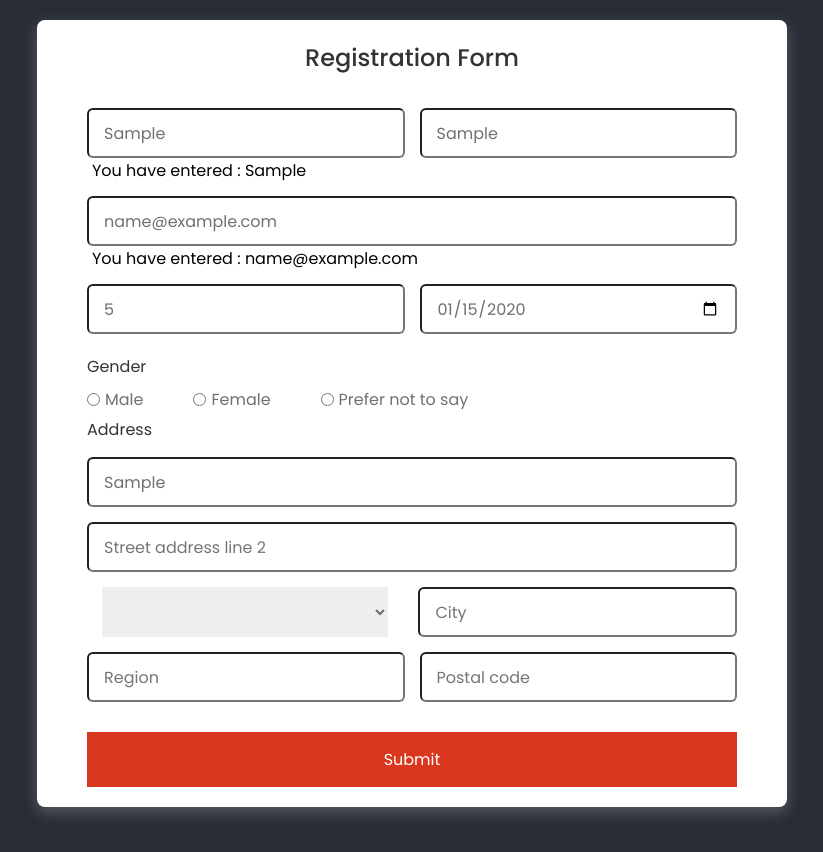
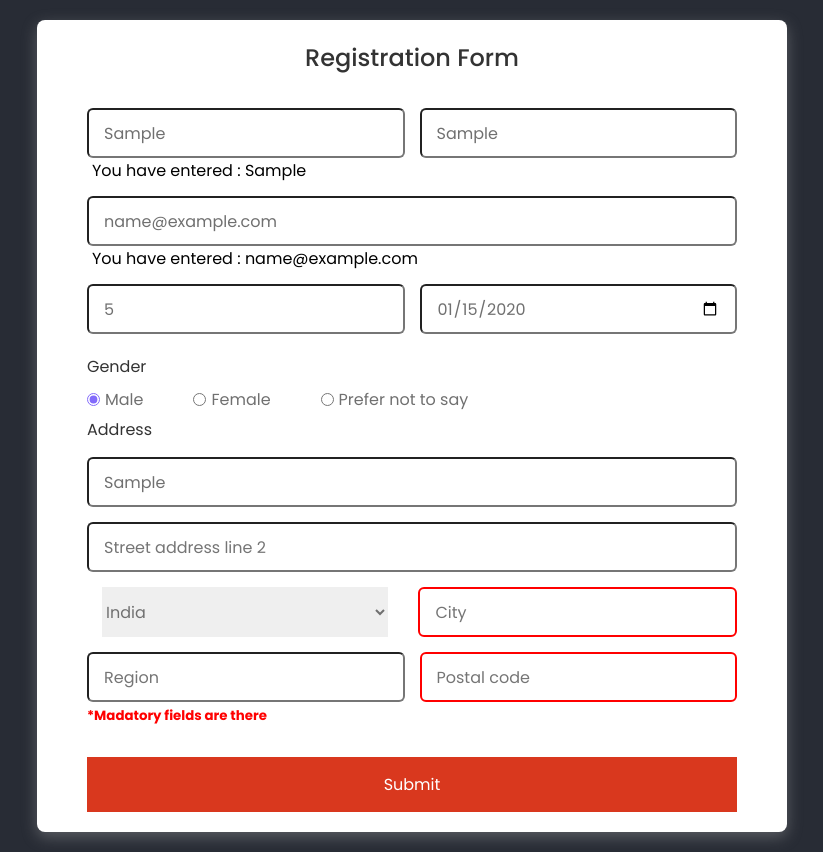
Before and after one commit to agreeshvs/angular-template-driven-form, an Angular app: page / in a window 1280 px wide. Both pictures are taken after typing "Sample", "Sample", "name@example.com", "5", "2020-01-15", "Sample" into the empty fields and a click on the input "Submit". Shown: the whole page, without its empty margins (228-1051 px from the left). Before the commit the page ends 827 px from the top, so only its background shows below. Built offline with nearby package versions, Linux system fonts and the light colour scheme.

Commit message:
Grouping of Form Controls
Grouping of Form Controls

```diff
--- a/src/app/app.component.html
+++ b/src/app/app.component.html
@@ -7,7 +7,7 @@
         <input type="text" placeholder="First Name" name="firstName"
             ngModel required #fname="ngModel" [(ngModel)]="firstName"/>
         <small *ngIf="fname.invalid && fname.touched">*First Name is required</small>
-        <span>You have entered : {{firstName}}</span>
+        <span *ngIf="firstName">You have entered : {{firstName}}</span>
       </div>
 
       <div class="input-box">
@@ -44,7 +44,7 @@
       <h3>Gender</h3>
       <div class="gender-option">
         <div *ngFor="let gender of genders" class="gender">
-          <input type="radio" [value]="gender.value" [id]="gender.id" name="gender" checked ngModel/>
+          <input type="radio" [value]="gender.value" [id]="gender.id" name="gender" checked ngModel [(ngModel)]="defaultGender"/>
           <label [for]="gender.id">{{gender.display}}</label>
         </div>
         <!-- <div class="gender">
@@ -62,13 +62,13 @@
       </div>
     </div>
 
-    <div class="input-box address">
+    <div class="input-box address" ngModelGroup="address" #addr="ngModelGroup">
       <label>Address</label>
-      <input type="text" placeholder="Street address" name="street1" ngModel/>
+      <input type="text" placeholder="Street address" name="street1" ngModel required/>
       <input type="text" placeholder="Street address line 2" name="street2" ngModel/>
       <div class="column">
         <div class="select-box">
-          <select name="country" ngModel>
+          <select name="country" ngModel required [(ngModel)]="defaultCountry">
             <option hidden>Country</option>
             <option value="America">America</option>
             <option value="Japan">Japan</option>
@@ -76,13 +76,14 @@
             <option value="Nepal">Nepal</option>
           </select>
         </div>
-        <input type="text" placeholder="City" name="city" ngModel/>
+        <input type="text" placeholder="City" name="city" ngModel required/>
       </div>
       <div class="column">
         <input type="text" placeholder="Region" name="region" ngModel/>
-        <input type="number" placeholder="Postal code" name="postalCode" ngModel/>
+        <input type="number" placeholder="Postal code" name="postalCode" ngModel required/>
       </div>
     </div>
+    <small *ngIf="!addr.valid&&addr.touched">*Madatory fields are there</small>
     <input type="submit" value="Submit" class="submit-btn">
   </form>
 </section>
--- a/src/app/app.component.ts
+++ b/src/app/app.component.ts
@@ -12,6 +12,8 @@ export class AppComponent {
   firstName: string = '';
   lastName: string = '';
   emailAddress: string = '';
+  defaultGender: string = 'male';
+  defaultCountry: string = 'India';
 
   genders = [
     {    id: 'check-male',    value: 'male', display: 'Male'  },
@@ -20,6 +22,8 @@ export class AppComponent {
   ]
 
   onFormSubmit(){
+    this.form.control.markAllAsTouched();
+    this.form.valid ? alert('Form Submitted!') : alert('Please fill the form correctly.');
     console.log(this.form);
   }
 }
```
